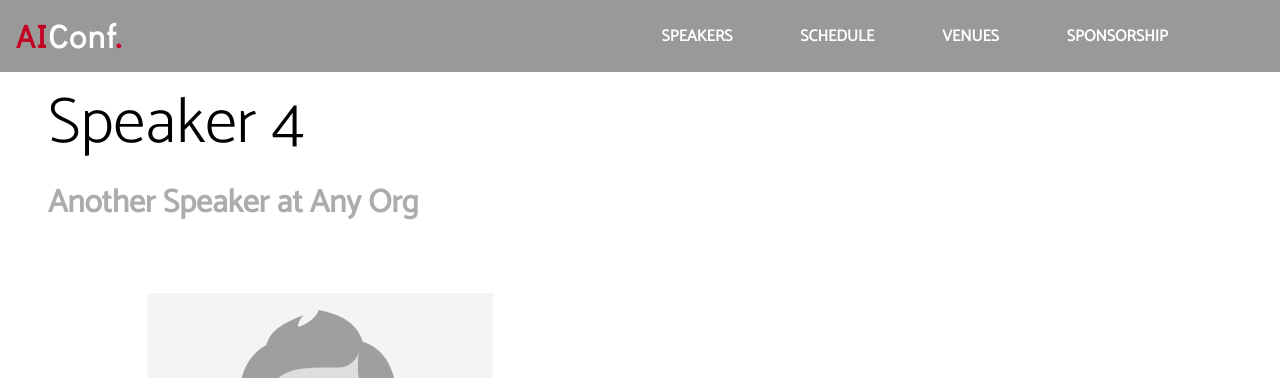
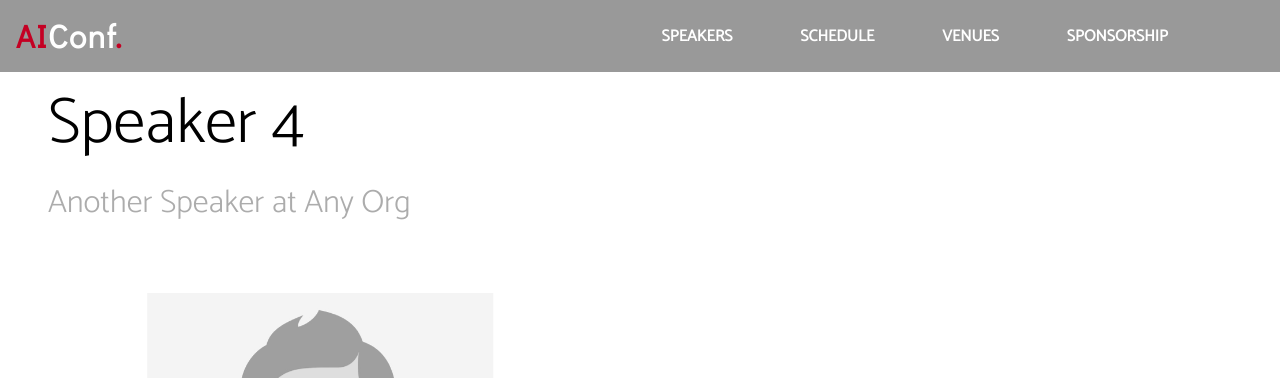
Before and after one commit to AIConf/aiconf.github.io, a Jekyll site: the page built from _speakers/speaker-4.md, in a window 1280 px wide. Shown: the top 378 px of the page. Built offline with Jekyll 4.4.1, drawn with Linux system fonts in a browser that asks for light colours.

Commit message:
minor css tweaks

```diff
--- a/assets/style.css
+++ b/assets/style.css
@@ -237,7 +237,7 @@ nav ul li a:hover {
 
 .speaker-info h2 {
   font-size: 2em;
-  font-weight: bold;
+  font-weight: 300;
   color: rgb(172,172,172);
 }
 
```
